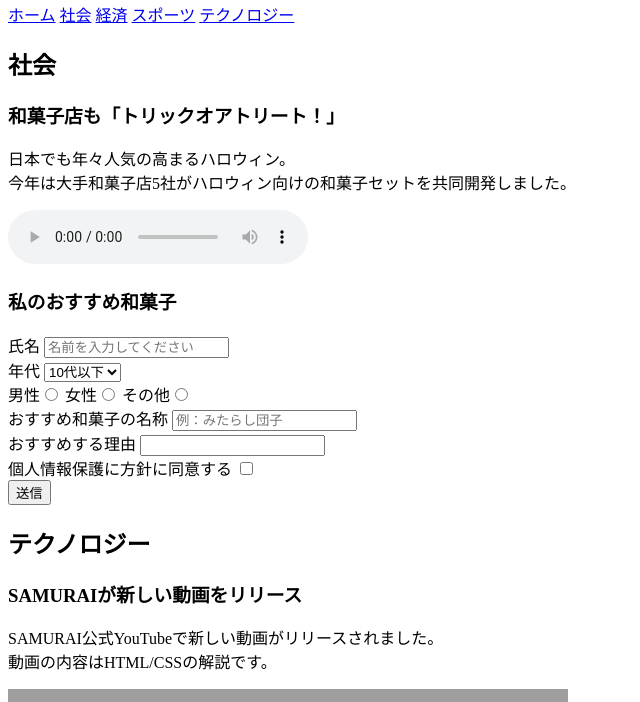
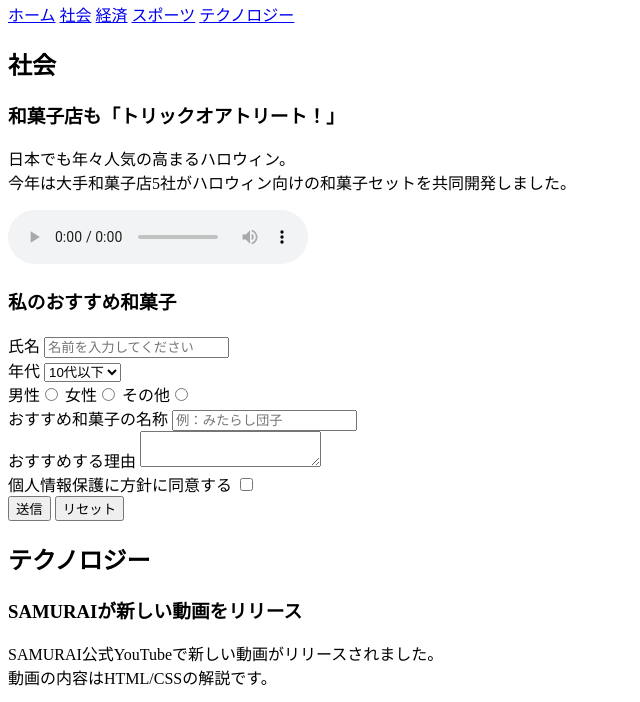
Before and after one commit to StudioLuckyCat5523/samurai-terakoya, a plain HTML site: page kadai_008/kadai_008.html in a window 1280 px wide. Shown: the part 87-789 px from the top of the page, without its empty margins (0-640 px from the left). Drawn offline with Linux system fonts and the light colour scheme; grey boxes are pictures that could not be loaded.

Commit message:
Add files via upload

```diff
--- a/kadai_008/kadai_008.html
+++ b/kadai_008/kadai_008.html
@@ -46,11 +46,13 @@
 				<input type="text" placeholder="例：みたらし団子">
 				<br>
 				<label>おすすめする理由</label>
-				<input type="text">
+				<textarea></textarea>
 				<br>
 				<label>個人情報保護に方針に同意する</label>
 				<input type="checkbox"><br>
 				<input type="submit" value="送信">
+				<input type="reset" value="リセット">
+
 					</form>
 			</section>
 			<section>
```
